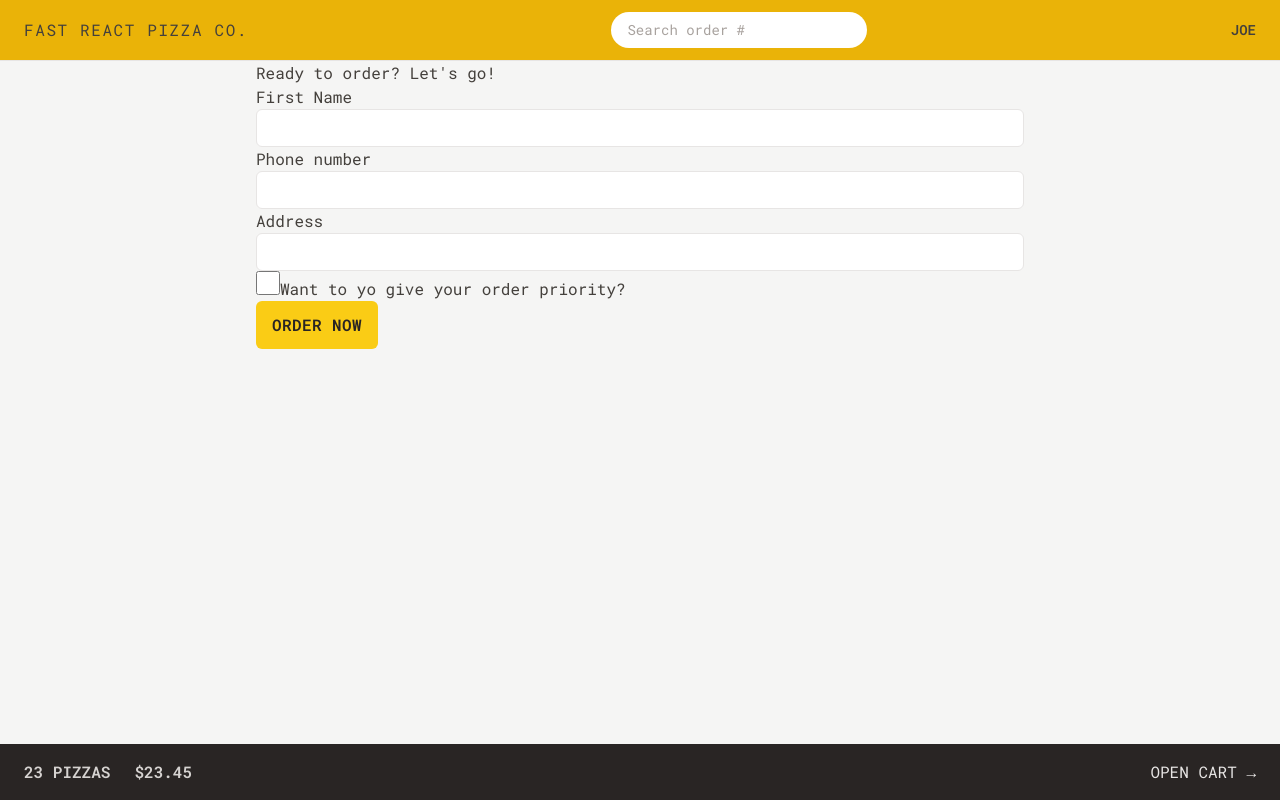
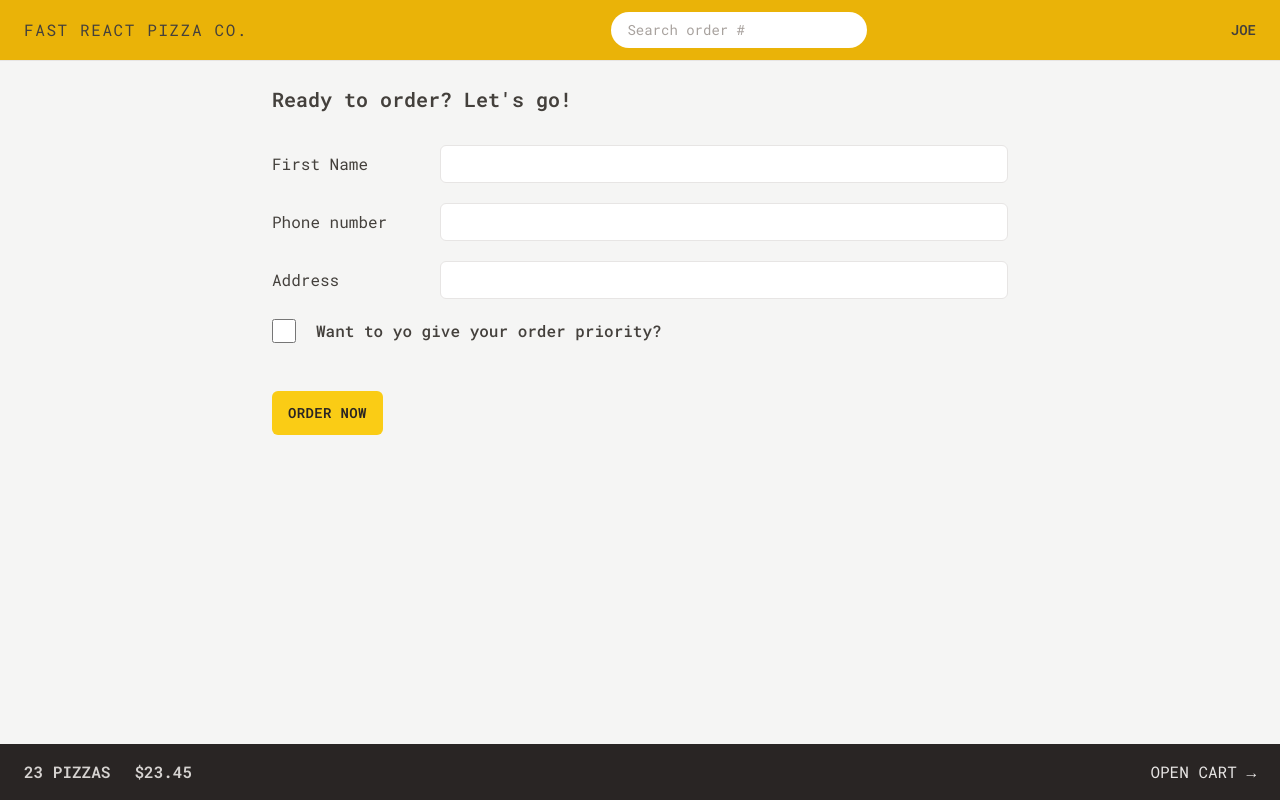
Before and after one commit to breakthrough001/react-pizza-co, a React (Vite) app: page /order/new in a window 1280 px wide. Built offline with nearby package versions, Linux system fonts and the light colour scheme.

Commit message:
finished styling

```diff
--- a/index.html
+++ b/index.html
@@ -10,7 +10,7 @@
       rel="stylesheet"
     />
     <meta name="viewport" content="width=device-width, initial-scale=1.0" />
-    <title>Vite + React</title>
+    <title>Fast React Pizza</title>
   </head>
   <body class="bg-stone-100 text-stone-700">
     <div id="root"></div>
--- a/src/features/cart/Cart.jsx
+++ b/src/features/cart/Cart.jsx
@@ -1,5 +1,6 @@
 import LinkButton from '../../ui/LinkButton';
 import Button from '../../ui/Button';
+import CartItem from './CartItem';
 
 const fakeCart = [
   {
@@ -29,17 +30,23 @@
   const cart = fakeCart;
 
   return (
-    <div>
+    <div className="px-4 py-3">
       <LinkButton to="/menu">&larr; Back to menu</LinkButton>
 
-      <h2>Your cart, %NAME%</h2>
+      <h2 className="mt-7 text-xl font-semibold">Your cart, %NAME%</h2>
 
-      <div>
+      <ul className="mt-3 divide-y divide-stone-200 border-b">
+        {cart.map((item) => (
+          <CartItem item={item} key={item.key} />
+        ))}
+      </ul>
+
+      <div className="mt-6 space-x-2">
         <Button to="/order/new" type="primary">
           Order pizzas
         </Button>
 
-        <button>Clear cart</button>
+        <Button type="secondary">Clear cart</Button>
       </div>
     </div>
   );
--- a/src/features/cart/CartItem.jsx
+++ b/src/features/cart/CartItem.jsx
@@ -1,13 +1,17 @@
+import Button from '../../ui/Button';
+import { formatCurrency } from '../../utils/helpers';
+
 function CartItem({ item }) {
   const { pizzaId, name, quantity, totalPrice } = item;
 
   return (
-    <li>
-      <p>
+    <li className="py-3 sm:flex sm:items-center sm:justify-between">
+      <p className="mb-1 sm:mb-0">
         {quantity}&times; {name}
       </p>
-      <div>
-        <p>{formatCurrency(totalPrice)}</p>
+      <div className="flex items-center justify-between sm:gap-6">
+        <p className="text-small font-bold">{formatCurrency(totalPrice)}</p>
+        <Button type="small">Delete</Button>
       </div>
     </li>
   );
--- a/src/features/order/CreateOrder.jsx
+++ b/src/features/order/CreateOrder.jsx
@@ -48,32 +48,42 @@
   const cart = fakeCart;
 
   return (
-    <div>
-      <h2>Ready to order? Let's go!</h2>
+    <div className="px-4 py-6">
+      <h2 className="mb-8 text-xl font-semibold">Ready to order? Let's go!</h2>
 
       {/* <Form method="POST" action="/order/new"> you don't need to specify the route if you just want it to go to the one you are currently on*/}
       <Form method="POST">
-        <div>
-          <label>First Name</label>
-          <input className="input" type="text" name="customer" required />
+        <div className="mb-5 flex flex-col gap-2 sm:flex-row sm:items-center">
+          <label className="sm:basis-40">First Name</label>
+          <input className="input grow" type="text" name="customer" required />
         </div>
 
-        <div>
-          <label>Phone number</label>
-          <div>
-            <input className="input" type="tel" name="phone" required />
+        <div className="mb-5 flex flex-col items-start gap-2 sm:items-start">
+          <div className="flex w-full flex-col items-start gap-2 sm:flex-row sm:items-center">
+            <label className="sm:basis-40">Phone number</label>
+            <input className="input grow" type="tel" name="phone" required />
           </div>
-          {formErrors?.phone && <p>{formErrors.phone}</p>}
+
+          {formErrors?.phone && (
+            <p className="mt-2 rounded-md bg-red-100 p-2 text-xs text-red-700">
+              {formErrors.phone}
+            </p>
+          )}
         </div>
 
-        <div>
-          <label>Address</label>
-          <div>
-            <input type="text" name="address" required className="input" />
+        <div className="mb-5 flex flex-col gap-2 sm:flex-row sm:items-center">
+          <label className="sm:basis-40">Address</label>
+          <div className="grow">
+            <input
+              type="text"
+              name="address"
+              required
+              className="input w-full"
+            />
           </div>
         </div>
 
-        <div>
+        <div className="mb-12 flex items-center gap-5">
           <input
             className="h-6 w-6 accent-yellow-400 focus:outline-none focus:ring focus:ring-yellow-400 focus:ring-offset-2"
             type="checkbox"
@@ -82,7 +92,9 @@
             // value={withPriority}
             // onChange={(e) => setWithPriority(e.target.checked)}
           />
-          <label htmlFor="priority">Want to yo give your order priority?</label>
+          <label htmlFor="priority" className="font-medium">
+            Want to yo give your order priority?
+          </label>
         </div>
 
         <div>
--- a/src/features/order/Order.jsx
+++ b/src/features/order/Order.jsx
@@ -1,16 +1,16 @@
 // Test ID: IIDSAT
 
-import { useLoaderData } from "react-router-dom";
-import { getOrder } from "../../services/apiRestaurant";
+import OrderItem from '../order/OrderItem';
+import { useLoaderData } from 'react-router-dom';
+import { getOrder } from '../../services/apiRestaurant';
 import {
   calcMinutesLeft,
   formatCurrency,
   formatDate,
-} from "../../utils/helpers";
+} from '../../utils/helpers';
 
 function Order() {
   const order = useLoaderData(); // this gets the data from the loader that fetched the api
-  console.log(order);
 
   // Everyone can search for all orders, so for privacy reasons we're gonna gonna exclude names or address, these are only for the restaurant staff
   const {
@@ -22,32 +22,56 @@
     estimatedDelivery,
     cart,
   } = order;
+  console.log(order);
+
   const deliveryIn = calcMinutesLeft(estimatedDelivery);
 
   return (
-    <div>
-      <div>
-        <h2>Status</h2>
+    <div className="space-y-6 px-4 py-6">
+      <div className="flex flex-wrap items-center justify-between gap-2">
+        <h2 className="text-xl font-semibold">Order #{id} status</h2>
 
-        <div>
-          {priority && <span>Priority</span>}
-          <span>{status} order</span>
+        <div className="space-x-2">
+          {priority && (
+            <span className="rounded-full bg-red-500 px-3 py-1 font-semibold uppercase tracking-wide text-red-50">
+              Priority
+            </span>
+          )}
+          <span className="rounded-full bg-green-500 px-3 py-1 font-semibold uppercase tracking-wide text-green-50">
+            {status} order
+          </span>
         </div>
       </div>
 
-      <div>
-        <p>
+      <div className="flex flex-wrap items-center justify-between gap-2 rounded-md bg-stone-200 px-6 py-5">
+        <p className="font-medium">
           {deliveryIn >= 0
             ? `Only ${calcMinutesLeft(estimatedDelivery)} minutes left 😃`
-            : "Order should have arrived"}
+            : 'Order should have arrived'}
         </p>
-        <p>(Estimated delivery: {formatDate(estimatedDelivery)})</p>
+        <p className="text-xs text-stone-500">
+          (Estimated delivery: {formatDate(estimatedDelivery)})
+        </p>
       </div>
 
-      <div>
-        <p>Price pizza: {formatCurrency(orderPrice)}</p>
-        {priority && <p>Price priority: {formatCurrency(priorityPrice)}</p>}
-        <p>To pay on delivery: {formatCurrency(orderPrice + priorityPrice)}</p>
+      <ul className="divide-y divide-stone-200 border-b border-t">
+        {cart.map((item) => (
+          <OrderItem item={item} key={item.pizzaId} />
+        ))}
+      </ul>
+
+      <div className="space-y-2 rounded-md bg-stone-200 px-6 py-5">
+        <p className="text-sm font-medium text-stone-600">
+          Price pizza: {formatCurrency(orderPrice)}
+        </p>
+        {priority && (
+          <p className="text-sm font-medium text-stone-600">
+            Price priority: {formatCurrency(priorityPrice)}
+          </p>
+        )}
+        <p className="font-bold">
+          To pay on delivery: {formatCurrency(orderPrice + priorityPrice)}
+        </p>
       </div>
     </div>
   );
--- a/src/features/order/OrderItem.jsx
+++ b/src/features/order/OrderItem.jsx
@@ -1,15 +1,15 @@
-import { formatCurrency } from "../../utils/helpers";
+import { formatCurrency } from '../../utils/helpers';
 
 function OrderItem({ item, isLoadingIngredients, ingredients }) {
   const { quantity, name, totalPrice } = item;
 
   return (
-    <li>
-      <div>
+    <li className="py-3">
+      <div className="flex items-center justify-between gap-4 text-sm">
         <p>
-          <span>{quantity}&times;</span> {name}
+          <span className="font-bold">{quantity}&times;</span> {name}
         </p>
-        <p>{formatCurrency(totalPrice)}</p>
+        <p className="font-bold">{formatCurrency(totalPrice)}</p>
       </div>
     </li>
   );
--- a/src/index.css
+++ b/src/index.css
@@ -4,7 +4,7 @@
 
 @layer components {
   .input {
-    @apply w-full rounded-md border border-stone-200 px-4 py-2 text-sm transition-all duration-300 placeholder:text-stone-400 focus:outline-none focus:ring focus:ring-yellow-400 md:px-6;
+    @apply rounded-md border border-stone-200 px-4 py-2 text-sm transition-all duration-300 placeholder:text-stone-400 focus:outline-none focus:ring focus:ring-yellow-400 md:px-6;
   }
 
   /* https://dev.to/afif/i-made-100-css-loaders-for-your-next-project-4eje */
--- a/src/ui/Button.jsx
+++ b/src/ui/Button.jsx
@@ -2,11 +2,13 @@
 
 function Button({ children, disabled, to, type }) {
   const base =
-    'inline-block rounded-md bg-yellow-400 font-semibold uppercase tracking-wide text-stone-800 transition-colors duration-300 hover:bg-yellow-300 focus:bg-yellow-300 focus:outline-none focus:ring-2 focus:ring-yellow-300 focus:ring-offset-2 disabled:cursor-not-allowed disabled:bg-yellow-500 disabled:hover:bg-yellow-500';
+    'inline-block text-sm rounded-md bg-yellow-400 font-semibold uppercase tracking-wide text-stone-800 transition-colors duration-300 hover:bg-yellow-300 focus:bg-yellow-300 focus:outline-none focus:ring-2 focus:ring-yellow-300 focus:ring-offset-2 disabled:cursor-not-allowed disabled:bg-yellow-500 disabled:hover:bg-yellow-500';
 
   const styles = {
     primary: base + ' px-4 py-3',
-    small: base + ' px-4 py-2 text-xs',
+    small: base + ' px-4 py-3 text-xs',
+    secondary:
+      'inline-block text-sm rounded-md border-2 border-stone-300 font-semibold uppercase tracking-wide text-stone-800 transition-colors duration-300 hover:bg-stone-300 focus:bg-stone-300 focus:outline-none focus:ring-2 focus:ring-stone-300 focus:ring-offset-2 disabled:cursor-not-allowed disabled:bg-stone-500 disabled:hover:bg-stone-500 px-4 py-2.5',
   };
 
   if (to)
```
